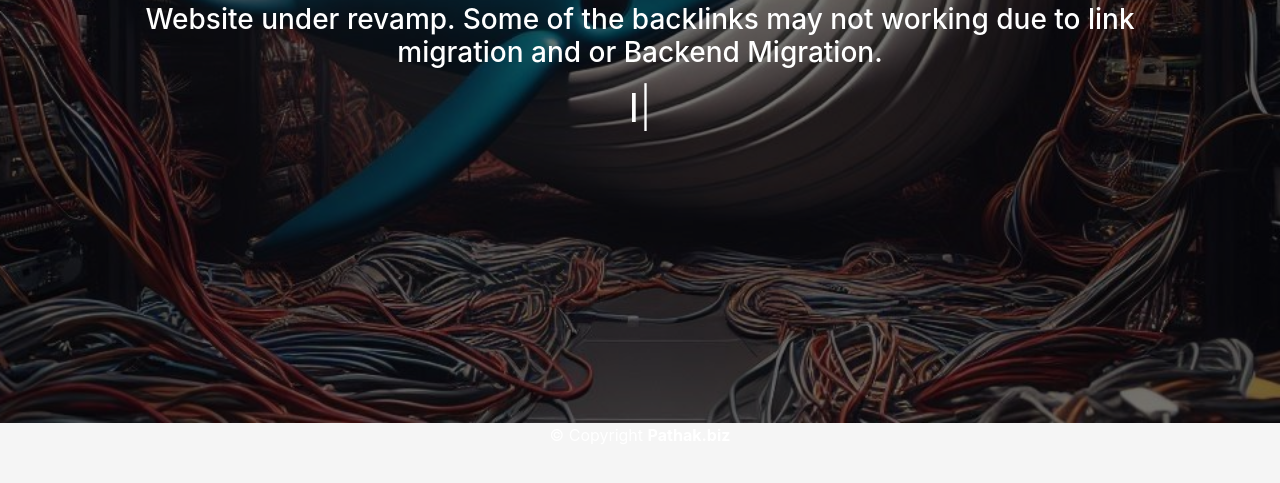
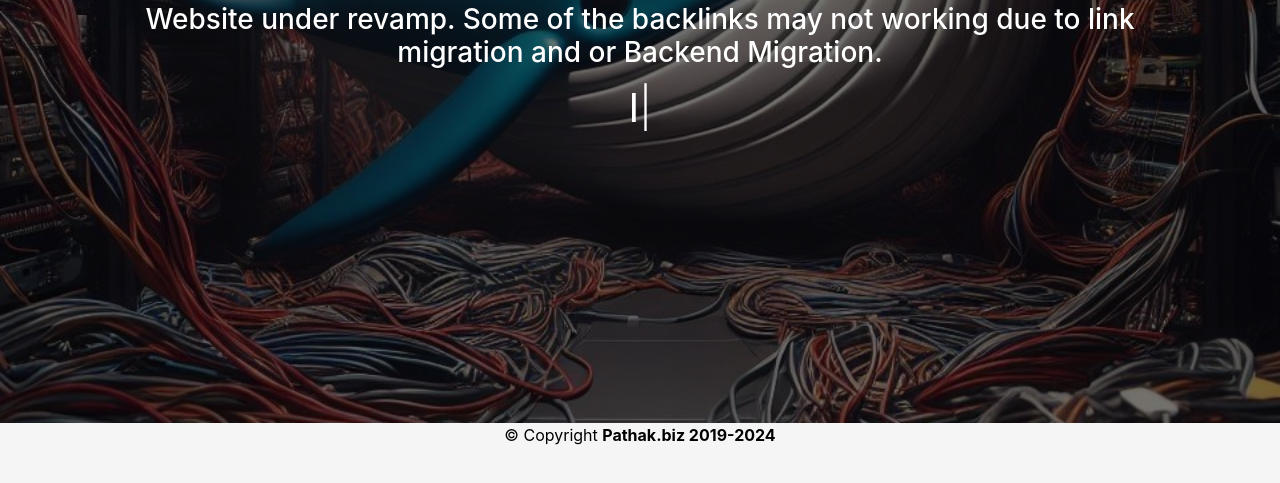
Before and after one commit to plEase939/pathakbizweb.github.io, a plain HTML site: page index.html in a window 1280 px wide. Shown: the part 377-860 px from the top of the page. Drawn offline with nearby package versions, Linux system fonts and the light colour scheme.

Commit message:
index: updated copyright CSS

```diff
--- a/index.html
+++ b/index.html
@@ -133,7 +133,7 @@
         <div class="row">
           <div class="col-sm-12">
             <div class="copyright-box">
-              <p class="copyright">&copy; Copyright <strong>Pathak.biz</strong></p>
+              <p class="copyright" style="color:black">&copy; Copyright <strong>Pathak.biz 2019-2024</strong></p>
               </div>
             </div>
           </div>
```
